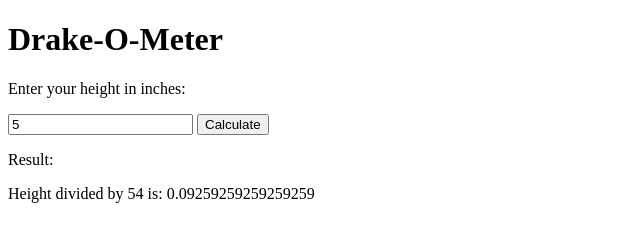
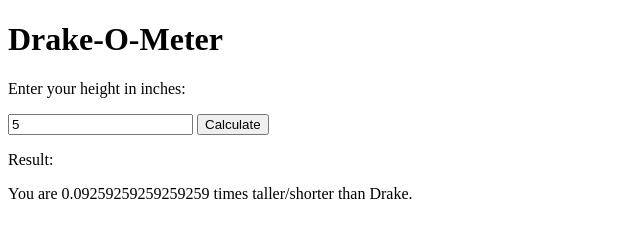
Before and after one commit to CasualSideo/drake-o-meter, a plain HTML site: page index.html in a window 1280 px wide. Both pictures are taken after typing "5" into the empty fields and a click on the button "Calculate". Shown: the whole page, without its empty margins (0-640 px from the left). Drawn offline with Linux system fonts and the light colour scheme.

Commit message:
Update index.html
Cosmetic Changes.

```diff
--- a/index.html
+++ b/index.html
@@ -22,7 +22,7 @@
                 const result = heightInches / 54;
 
                 // Display the result
-                document.getElementById("result").textContent = `Height divided by 54 is: ${result}`;
+                document.getElementById("result").textContent = `You are ${result} times taller/shorter than Drake.`;
             } else {
                 // Display an error message if the input is not a valid number
                 document.getElementById("result").textContent = "Please enter a valid number.";
```
